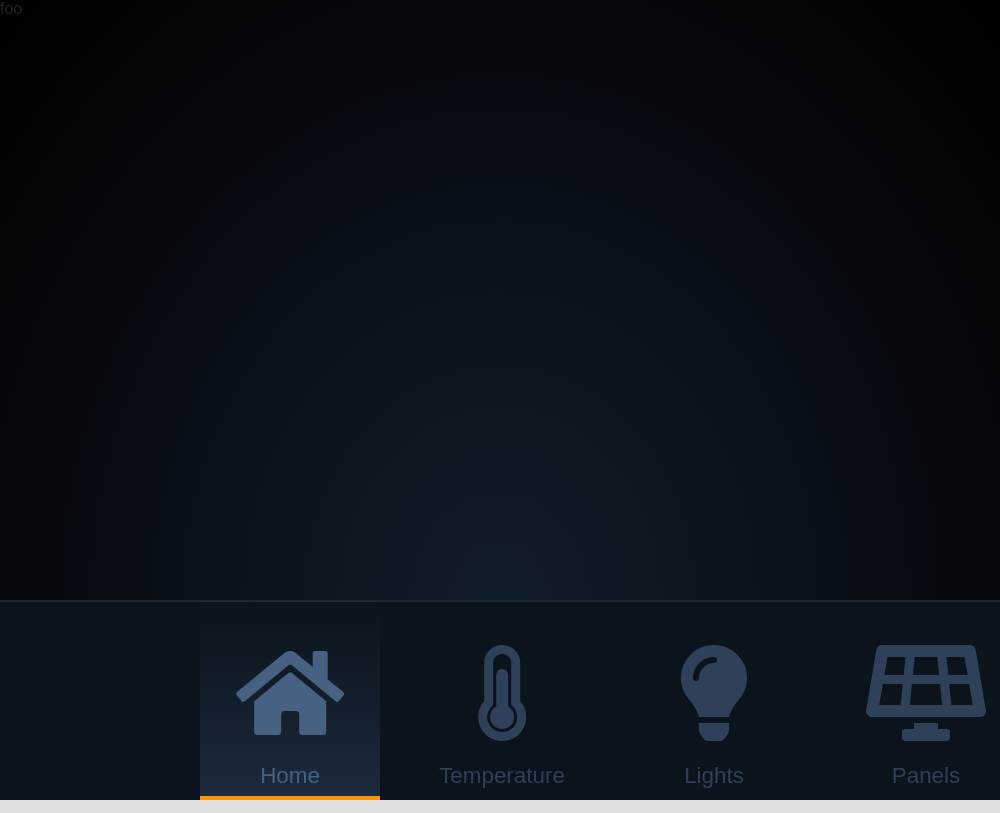
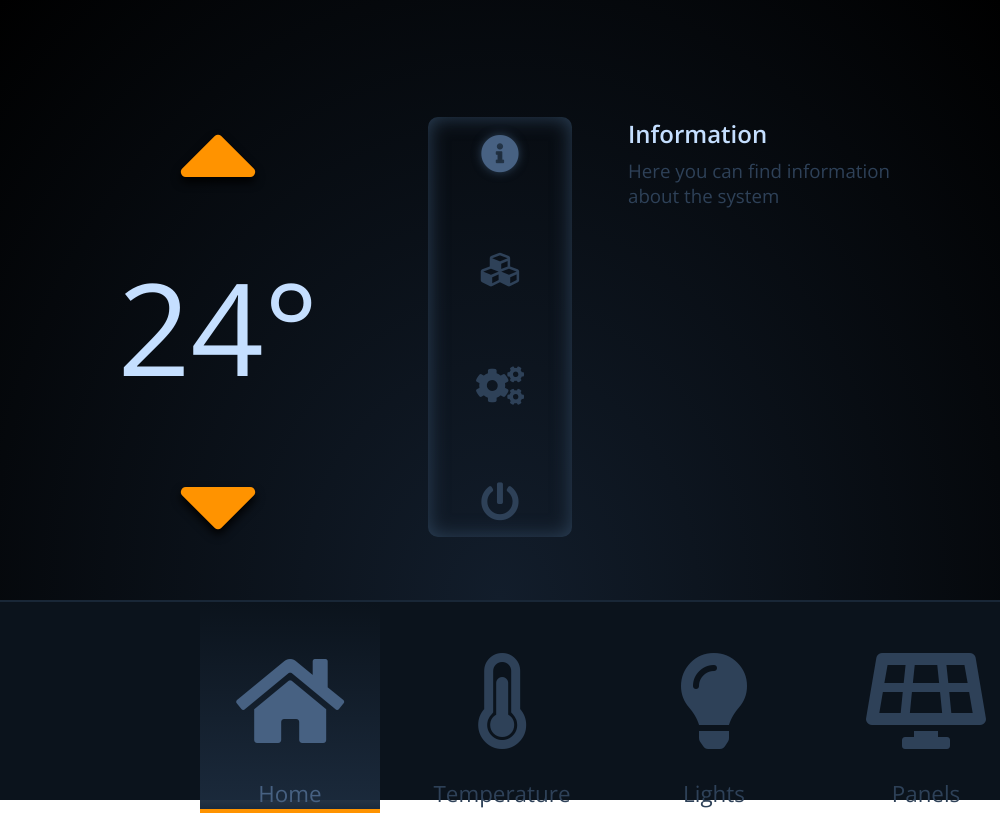
Before and after one commit to emanuelescarabattoli/electrify, an Electron app: page src/index.html in a window 1000 px wide. Shown: the top 813 px of the page. Drawn offline with nearby package versions, Linux system fonts and the light colour scheme.

Commit message:
Home page

```diff
--- a/src/assets/css/style.css
+++ b/src/assets/css/style.css
@@ -1,26 +1,36 @@
+@import url('https://fonts.googleapis.com/css?family=Open+Sans:300,400,600,700,800&display=swap');
+
 html,
 body {
     margin: 0;
     padding: 0;
     height: 100%;
-    background-color: #e0e0e0;
-    color: #222222;
-    font-family: sans-serif;
+    color: #c5dfff;
+    font-family: "Open Sans";
+    user-select: none;
 }
 
 .page {
+    margin: 0;
+    padding: 4rem;
     display: none;
-    height: 100%;
+    height: calc(75% - 8rem);
+    grid-template-columns: 1fr 8rem 1fr;
+    grid-column-gap: 4rem;
+    background: radial-gradient(ellipse at bottom, #121d2b 0%, #000000 100%);
 }
 
-.content {
+.page-left {
     margin: 0;
     padding: 0;
-    display: grid;
-    height: 75%;
-    grid-template-columns: 1fr 4rem 1fr;
-    grid-column-gap: 1rem;
-    background: radial-gradient(ellipse at bottom, #121d2b 0%, #000000 100%);
+    display: flex;
+    align-items: center;
+    justify-content: center;
+}
+
+.page-left-content {
+    margin: 0;
+    padding: 0;
 }
 
 .menu {
@@ -76,3 +86,105 @@ body {
    background: linear-gradient(transparent 0%, #1b2a3c 100%);
    color: #476182;
 }
+
+.spinner {
+    margin: 0;
+    padding: 0;
+    color: #c5dfff;
+    text-align: center;
+}
+
+.spinner-arrow {
+    margin: 0;
+    padding: 0;
+    font-size: 8em;
+    color: #ff9300;
+    text-shadow: 0 5px 10px #000000;
+}
+.spinner-value {
+    margin: 0;
+    padding: 0;
+    font-size: 8em;
+}
+
+.page-center {
+    margin: 0;
+    padding: 0;
+    height: 100%;
+    display: flex;
+    align-items: center;
+    justify-content: center;
+}
+
+.page-center-content {
+    margin: 0;
+    padding: 0;
+    height: 80%;
+}
+
+.submenu {
+    margin: 0;
+    padding: 0 3rem;
+    height: 100%;
+    box-shadow: inset 0 0 20px 0 #2d4259;
+    border-radius: 10px;
+    color: #2e4158;
+    text-align: center;
+}
+
+.submenu-content {
+    margin: 0;
+    padding: 0;
+    height: 100%;
+    display: flex;
+    align-items: center;
+    justify-content: center;
+}
+
+.submenu-content-items {
+    margin: 0;
+    padding: 0;
+}
+
+.submenu-content-item {
+    margin: 0;
+    padding: 0;
+    font-size: 2.4rem;
+}
+
+.submenu-content-item + .submenu-content-item {
+    margin-top: 4rem;
+}
+
+.submenu-content-item.is-active {
+    color: #476182;
+    text-shadow: 0 0 10px #2d4259;
+}
+
+.page-right {
+    margin: 0;
+    padding: 0;
+    height: 100%;
+    display: flex;
+    align-items: center;
+    justify-content: flex-start;
+}
+
+.page-right-content {
+    margin: 0;
+    padding: 0;
+    height: 80%;
+}
+
+.title {
+    margin: 0 0 0.5rem 0;
+    padding: 0;
+    font-weight: 600;
+}
+
+.subtitle {
+    margin: 0 0 2rem 0;
+    padding: 0;
+    font-weight: 400;
+    color: #2e4158;
+}
--- a/src/index.html
+++ b/src/index.html
@@ -15,12 +15,70 @@
 <body>
 
     <div class="page" id="home">
-        <div class="content">
-            foo
+        <div class="page-left">
+            <div class="page-left-content">
+                <div class="spinner">
+                    <div class="spinner-arrow">
+                        <i class="fas fa-caret-up"></i>
                     </div>
+                    <div class="spinner-value">
+                        24°
+                    </div>
+                    <div class="spinner-arrow">
+                        <i class="fas fa-caret-down"></i>
+                    </div>
+                </div>
+            </div>
+        </div>
+        <div class="page-center">
+            <div class="page-center-content">
+                <div class="submenu">
+                    <div class="submenu-content">
+                        <div class="submenu-content-items">
+                            <div class="submenu-content-item is-active">
+                                <i class="fas fa-info-circle"></i>
+                            </div>
+                            <div class="submenu-content-item">
+                                <i class="fas fa-cubes"></i>
+                            </div>
+                            <div class="submenu-content-item">
+                                <i class="fas fa-cogs"></i>
+                            </div>
+                            <div class="submenu-content-item">
+                                <i class="fas fa-power-off"></i>
+                            </div>
+                        </div>
+                    </div>
+                </div>
+            </div>
+        </div>
+        <div class="page-right">
+            <div class="page-right-content">
+                <h2 class="title">Information</h2>
+                <h3 class="subtitle">Here you can find information about the system</h3>
+            </div>
+        </div>
+    </div>
+
+    <div class="page" id="temperature">
+        The temperature page
+    </div>
+
+    <div class="page" id="lights">
+        The lights page
+    </div>
+
+    <div class="page" id="panels">
+        The panels page
+    </div>
+
+    <div class="page" id="administration">
+        The administration page
+    </div>
+
     <div class="menu">
         <div class="menu-items">
-                <div class="menu-item is-active">
+            <div class="menu-item is-active" id="home-button">
                 <div class="menu-item-content">
                     <div class="menu-item-content-icon">
                         <i class="fas fa-home"></i>
@@ -30,7 +88,7 @@
                     </div>
                 </div>
             </div>
-                <div class="menu-item">
+            <div class="menu-item" id="temperature-button">
                 <div class="menu-item-content">
                     <div class="menu-item-content-icon">
                         <i class="fas fa-thermometer-three-quarters"></i>
@@ -40,7 +98,7 @@
                     </div>
                 </div>
             </div>
-                <div class="menu-item">
+            <div class="menu-item" id="lights-button">
                 <div class="menu-item-content">
                     <div class="menu-item-content-icon">
                         <i class="fas fa-lightbulb"></i>
@@ -50,7 +108,7 @@
                     </div>
                 </div>
             </div>
-                <div class="menu-item">
+            <div class="menu-item" id="panels-button">
                 <div class="menu-item-content">
                     <div class="menu-item-content-icon">
                         <i class="fas fa-solar-panel"></i>
@@ -60,14 +118,13 @@
                     </div>
                 </div>
             </div>
-                <div class="menu-item">
+            <div class="menu-item" id="administration-button">
                 <div class="menu-item-content">
                     <div class="menu-item-content-icon">
                         <i class="fas fa-key"></i>
                     </div>
                     <div class="menu-item-content-text">
                         Administration
-                        </div>
                     </div>
                 </div>
             </div>
@@ -83,7 +140,42 @@
     <script>
 
         $(() => {
-            $("#home").show();
+            $("#home").css("display", "grid");
+
+            $("#home-button").click(() => {
+                $(".page").css("display", "none");
+                $(".menu-item").removeClass("is-active");
+                $("#home").css("display", "grid");
+                $("#home-button").addClass("is-active");
+            });
+
+            $("#temperature-button").click(() => {
+                $(".page").css("display", "none");
+                $(".menu-item").removeClass("is-active");
+                $("#temperature").css("display", "grid");
+                $("#temperature-button").addClass("is-active");
+            });
+
+            $("#lights-button").click(() => {
+                $(".page").css("display", "none");
+                $(".menu-item").removeClass("is-active");
+                $("#lights").css("display", "grid");
+                $("#lights-button").addClass("is-active");
+            });
+
+            $("#panels-button").click(() => {
+                $(".page").css("display", "none");
+                $(".menu-item").removeClass("is-active");
+                $("#panels").css("display", "grid");
+                $("#panels-button").addClass("is-active");
+            });
+
+            $("#administration-button").click(() => {
+                $(".page").css("display", "none");
+                $(".menu-item").removeClass("is-active");
+                $("#administration").css("display", "grid");
+                $("#administration-button").addClass("is-active");
+            });
         });
 
     </script>
```
Lines whose indentation alone changed are shown as unchanged.
